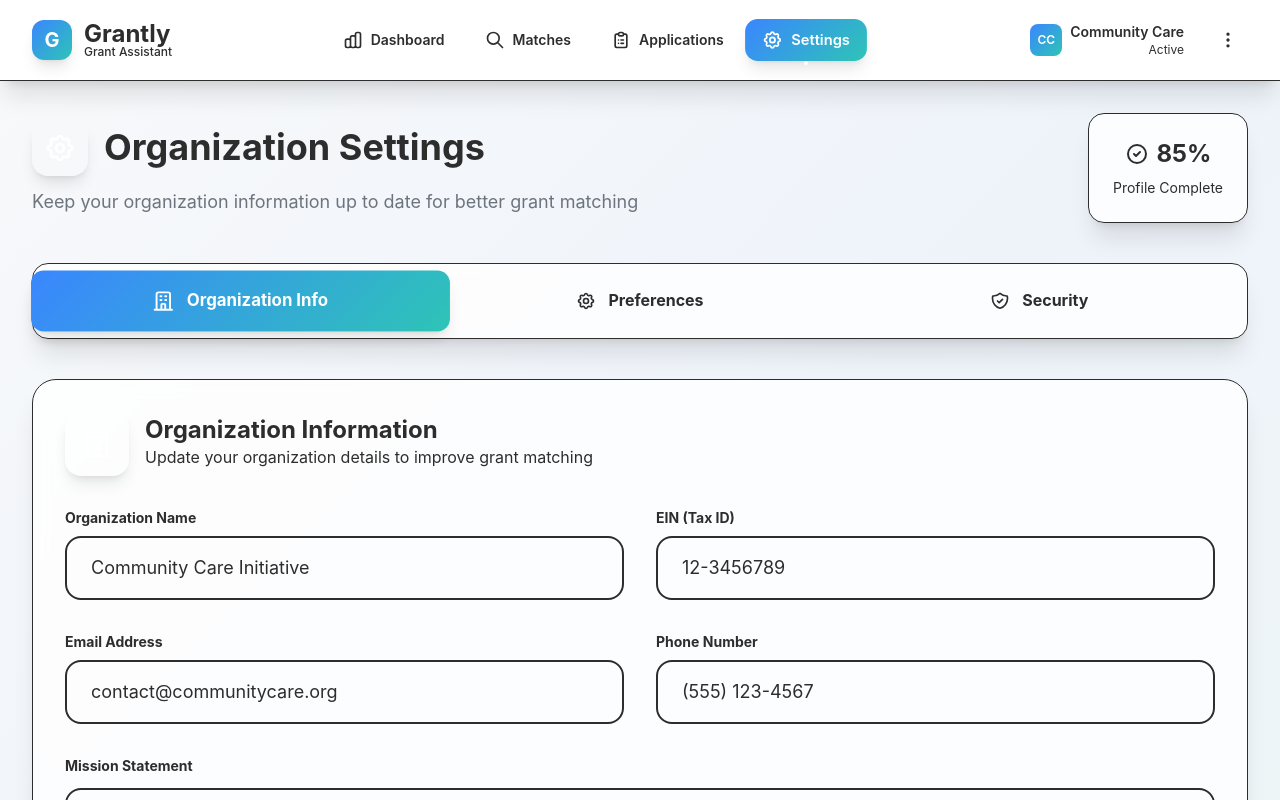
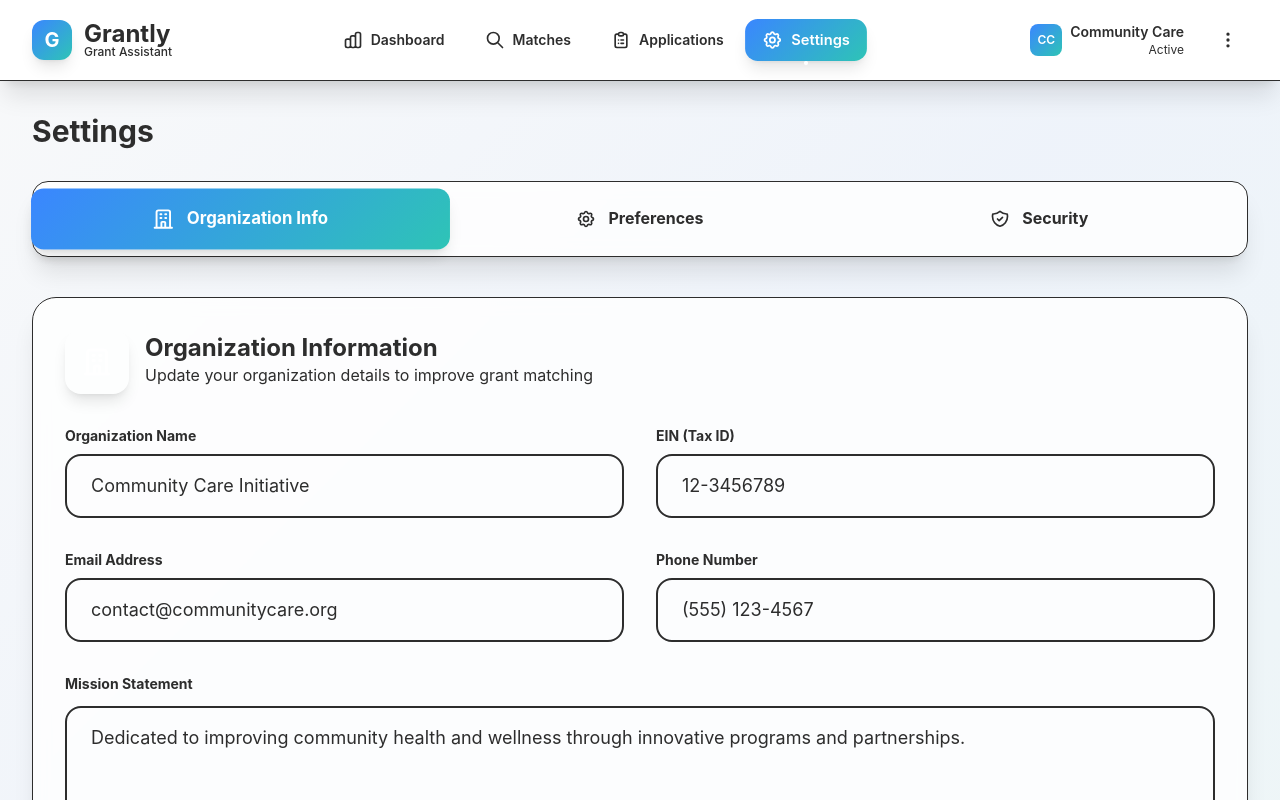
Before and after one commit to WanderingWalnut/Grantly, a React (Vite) app in the folder client/: page /profile in a window 1280 px wide. Shown: the top 800 px of the page. Built offline with nearby package versions, Linux system fonts and the light colour scheme.

Commit message:
Removed extra text at the top

```diff
--- a/client/src/pages/dashboard/Dashboard.tsx
+++ b/client/src/pages/dashboard/Dashboard.tsx
@@ -1,42 +1,9 @@
-import { useState } from 'react';
-
 export const Dashboard = () => {
-  const [userName] = useState('User'); // TODO: Get from auth context
-
   return (
     <div className="p-6 lg:p-8">
       {/* Header */}
-      <div className="mb-10">
-        <div className="flex items-center justify-between">
-          <div>
-            <div className="flex items-center gap-4 mb-3">
-              <div className="p-3 bg-gradient-civic rounded-2xl shadow-lg">
-                <svg className="w-8 h-8 text-white" fill="none" viewBox="0 0 24 24" stroke="currentColor">
-                  <path strokeLinecap="round" strokeLinejoin="round" strokeWidth={2} d="M9 19v-6a2 2 0 00-2-2H5a2 2 0 00-2 2v6a2 2 0 002 2h2a2 2 0 002-2zm0 0V9a2 2 0 012-2h2a2 2 0 012 2v10m-6 0a2 2 0 002 2h2a2 2 0 002-2m0 0V5a2 2 0 012-2h2a2 2 0 012 2v14a2 2 0 01-2 2h-2a2 2 0 01-2-2z" />
-                </svg>
-              </div>
-              <h1 className="text-4xl font-bold text-surface-900 civic-heading">
-                Good morning, {userName}
-              </h1>
-            </div>
-            <p className="text-lg text-surface-600 civic-text max-w-2xl">
-              Ready to discover your next funding opportunity? Here's your personalized grant dashboard.
-            </p>
-          </div>
-          <div className="hidden lg:block">
-            <div className="bg-white/80 backdrop-blur-sm rounded-2xl p-6 shadow-xl border border-primary-100">
-              <div className="text-center">
-                <div className="flex items-center justify-center gap-2 mb-2">
-                  <svg className="w-6 h-6 text-primary-600" fill="none" viewBox="0 0 24 24" stroke="currentColor">
-                    <path strokeLinecap="round" strokeLinejoin="round" strokeWidth={2} d="M12 8c-1.657 0-3 .895-3 2s1.343 2 3 2 3 .895 3 2-1.343 2-3 2m0-8c1.11 0 2.08.402 2.599 1M12 8V7m0 1v8m0 0v1m0-1c-1.11 0-2.08-.402-2.599-1M21 12a9 9 0 11-18 0 9 9 0 0118 0z" />
-                  </svg>
-                  <div className="text-2xl font-bold text-primary-600">$2.5M</div>
-                </div>
-                <div className="text-sm text-surface-600">Available This Month</div>
-              </div>
-            </div>
-          </div>
-        </div>
+      <div className="mb-8">
+        <h1 className="text-3xl font-bold text-surface-900">Dashboard</h1>
       </div>
 
       {/* Quick Stats */}
--- a/client/src/pages/matches/Matches.tsx
+++ b/client/src/pages/matches/Matches.tsx
@@ -43,35 +43,8 @@ export const Matches = () => {
   return (
     <div className="p-6 lg:p-8">
       {/* Header */}
-      <div className="mb-10">
-        <div className="flex flex-col lg:flex-row lg:items-center justify-between gap-6">
-          <div>
-            <div className="flex items-center gap-4 mb-3">
-              <div className="p-3 bg-gradient-to-br from-secondary-500 to-primary-500 rounded-2xl shadow-lg">
-                <svg className="w-8 h-8 text-white" fill="none" viewBox="0 0 24 24" stroke="currentColor">
-                  <path strokeLinecap="round" strokeLinejoin="round" strokeWidth={2} d="M21 21l-6-6m2-5a7 7 0 11-14 0 7 7 0 0114 0z" />
-                </svg>
-              </div>
-              <h1 className="text-4xl font-bold text-surface-900 civic-heading">
-                Grant Matches
-              </h1>
-            </div>
-            <p className="text-lg text-surface-600 civic-text max-w-2xl">
-              Our AI has found grants specifically tailored to your organization's mission and needs
-            </p>
-          </div>
-          <div className="bg-white/80 backdrop-blur-sm rounded-2xl p-6 shadow-xl border border-primary-100">
-            <div className="text-center">
-              <div className="flex items-center justify-center gap-2 mb-2">
-                <svg className="w-6 h-6 text-primary-600" fill="none" viewBox="0 0 24 24" stroke="currentColor">
-                  <path strokeLinecap="round" strokeLinejoin="round" strokeWidth={2} d="M9 12l2 2 4-4m6 2a9 9 0 11-18 0 9 9 0 0118 0z" />
-                </svg>
-                <div className="text-2xl font-bold text-primary-600">94%</div>
-              </div>
-              <div className="text-sm text-surface-600">Average Match Score</div>
-            </div>
-          </div>
-        </div>
+      <div className="mb-8">
+        <h1 className="text-3xl font-bold text-surface-900">Grant Matches</h1>
       </div>
 
       {/* Search and Filters */}
--- a/client/src/pages/profile/Profile.tsx
+++ b/client/src/pages/profile/Profile.tsx
@@ -66,36 +66,8 @@ export const Profile = () => {
   return (
     <div className="p-6 lg:p-8">
       {/* Header */}
-      <div className="mb-10">
-        <div className="flex flex-col lg:flex-row lg:items-center justify-between gap-6">
-          <div>
-            <div className="flex items-center gap-4 mb-3">
-              <div className="p-3 bg-gradient-to-br from-primary-500 to-accent-500 rounded-2xl shadow-lg">
-                <svg className="w-8 h-8 text-white" fill="none" viewBox="0 0 24 24" stroke="currentColor">
-                  <path strokeLinecap="round" strokeLinejoin="round" strokeWidth={2} d="M10.325 4.317c.426-1.756 2.924-1.756 3.35 0a1.724 1.724 0 002.573 1.066c1.543-.94 3.31.826 2.37 2.37a1.724 1.724 0 001.065 2.572c1.756.426 1.756 2.924 0 3.35a1.724 1.724 0 00-1.066 2.573c.94 1.543-.826 3.31-2.37 2.37a1.724 1.724 0 00-2.572 1.065c-.426 1.756-2.924 1.756-3.35 0a1.724 1.724 0 00-2.573-1.066c-1.543.94-3.31-.826-2.37-2.37a1.724 1.724 0 00-1.065-2.572c-1.756-.426-1.756-2.924 0-3.35a1.724 1.724 0 001.066-2.573c-.94-1.543.826-3.31 2.37-2.37.996.608 2.296.07 2.572-1.065z" />
-                  <path strokeLinecap="round" strokeLinejoin="round" strokeWidth={2} d="M15 12a3 3 0 11-6 0 3 3 0 016 0z" />
-                </svg>
-              </div>
-              <h1 className="text-4xl font-bold text-surface-900 civic-heading">
-                Organization Settings
-              </h1>
-            </div>
-            <p className="text-lg text-surface-600 civic-text max-w-2xl">
-              Keep your organization information up to date for better grant matching
-            </p>
-          </div>
-          <div className="bg-white/80 backdrop-blur-sm rounded-2xl p-6 shadow-xl border border-primary-100">
-            <div className="text-center">
-              <div className="flex items-center justify-center gap-2 mb-2">
-                <svg className="w-6 h-6 text-success" fill="none" viewBox="0 0 24 24" stroke="currentColor">
-                  <path strokeLinecap="round" strokeLinejoin="round" strokeWidth={2} d="M9 12l2 2 4-4m6 2a9 9 0 11-18 0 9 9 0 0118 0z" />
-                </svg>
-                <div className="text-2xl font-bold text-success">85%</div>
-              </div>
-              <div className="text-sm text-surface-600">Profile Complete</div>
-            </div>
-          </div>
-        </div>
+      <div className="mb-8">
+        <h1 className="text-3xl font-bold text-surface-900">Settings</h1>
       </div>
 
       {/* Tab Navigation */}
--- a/client/src/pages/tracker/ApplicationTracker.tsx
+++ b/client/src/pages/tracker/ApplicationTracker.tsx
@@ -123,35 +123,8 @@ export const ApplicationTracker = () => {
   return (
     <div className="p-6 lg:p-8">
       {/* Header */}
-      <div className="mb-10">
-        <div className="flex flex-col lg:flex-row lg:items-center justify-between gap-6">
-          <div>
-            <div className="flex items-center gap-4 mb-3">
-              <div className="p-3 bg-gradient-to-br from-accent-500 to-secondary-500 rounded-2xl shadow-lg">
-                <svg className="w-8 h-8 text-white" fill="none" viewBox="0 0 24 24" stroke="currentColor">
-                  <path strokeLinecap="round" strokeLinejoin="round" strokeWidth={2} d="M9 19v-6a2 2 0 00-2-2H5a2 2 0 00-2 2v6a2 2 0 002 2h2a2 2 0 002-2zm0 0V9a2 2 0 012-2h2a2 2 0 012 2v10m-6 0a2 2 0 002 2h2a2 2 0 002-2m0 0V5a2 2 0 012-2h2a2 2 0 012 2v14a2 2 0 01-2 2h-2a2 2 0 01-2-2z" />
-                </svg>
-              </div>
-              <h1 className="text-4xl font-bold text-surface-900 civic-heading">
-                Application Progress
-              </h1>
-            </div>
-            <p className="text-lg text-surface-600 civic-text max-w-2xl">
-              Track every step of your grant journey from draft to award
-            </p>
-          </div>
-          <div className="bg-white/80 backdrop-blur-sm rounded-2xl p-6 shadow-xl border border-primary-100">
-            <div className="text-center">
-              <div className="flex items-center justify-center gap-2 mb-2">
-                <svg className="w-6 h-6 text-secondary-600" fill="none" viewBox="0 0 24 24" stroke="currentColor">
-                  <path strokeLinecap="round" strokeLinejoin="round" strokeWidth={2} d="M9 5H7a2 2 0 00-2 2v12a2 2 0 002 2h10a2 2 0 002-2V7a2 2 0 00-2-2h-2M9 5a2 2 0 002 2h2a2 2 0 002-2M9 5a2 2 0 012-2h2a2 2 0 012 2m-3 7h3m-3 4h3m-6-4h.01M9 16h.01" />
-                </svg>
-                <div className="text-2xl font-bold text-secondary-600">{filteredApplications.length}</div>
-              </div>
-              <div className="text-sm text-surface-600">Active Applications</div>
-            </div>
-          </div>
-        </div>
+      <div className="mb-8">
+        <h1 className="text-3xl font-bold text-surface-900">Applications</h1>
       </div>
 
       {/* Filter Tabs */}
```
